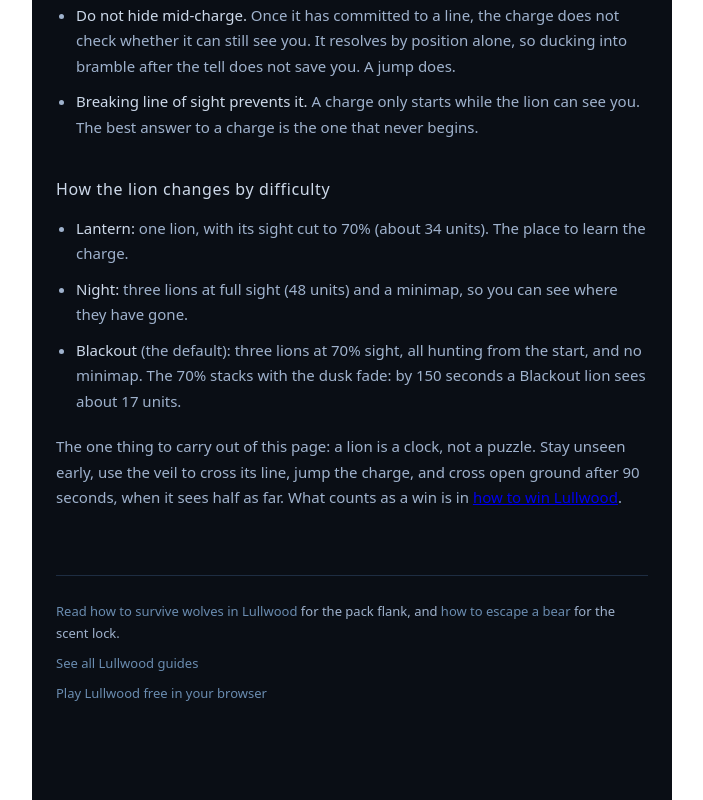
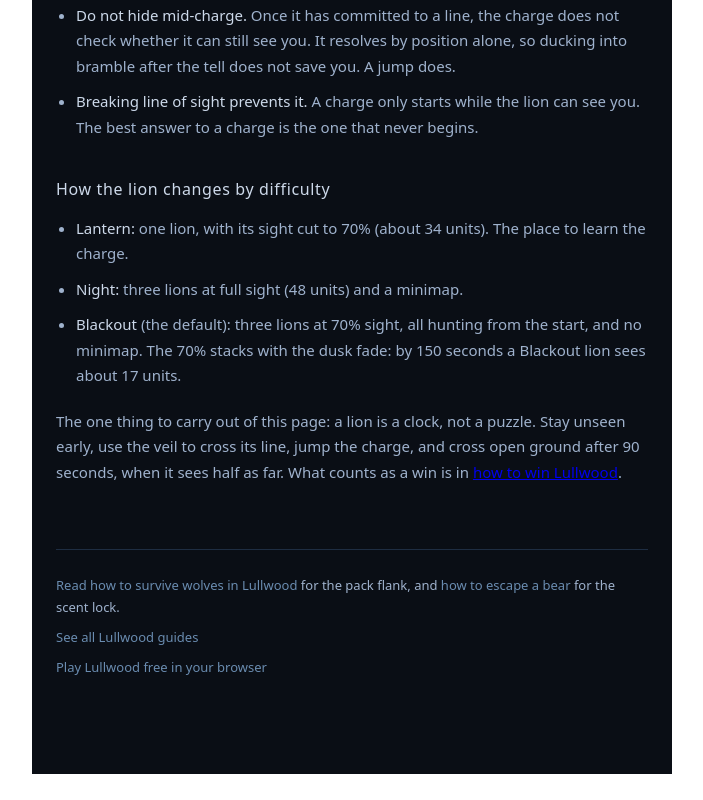
Before and after one commit to DadonStyle/LULLWOOD, a Next.js app: page /guides/lions in a window 1280 px wide. Shown: the part 2376-3176 px from the top of the page, without its empty margins (288-991 px from the left). After the commit the page ends 3150 px from the top, so only its background shows below. Built offline with nearby package versions, Linux system fonts and the light colour scheme.

Commit message:
Lions guide: drop false minimap claim; sitemap date 2026-11-02

```diff
--- a/app/guides/lions/page.tsx
+++ b/app/guides/lions/page.tsx
@@ -245,8 +245,8 @@
                 (about 34 units). The place to learn the charge.
               </li>
               <li>
-                <strong>Night:</strong> three lions at full sight (48 units) and
-                a minimap, so you can see where they have gone.
+                <strong>Night:</strong> three lions at full sight (48 units)
+                and a minimap.
               </li>
               <li>
                 <strong>Blackout</strong> (the default): three lions at 70%
--- a/app/sitemap.ts
+++ b/app/sitemap.ts
@@ -88,7 +88,7 @@
     },
     {
       url: `${SITE_URL}/guides/lions`,
-      lastModified: new Date("2026-10-28T00:00:00.000Z"),
+      lastModified: new Date("2026-11-02T00:00:00.000Z"),
       changeFrequency: "monthly",
       priority: 0.6,
     },
```
